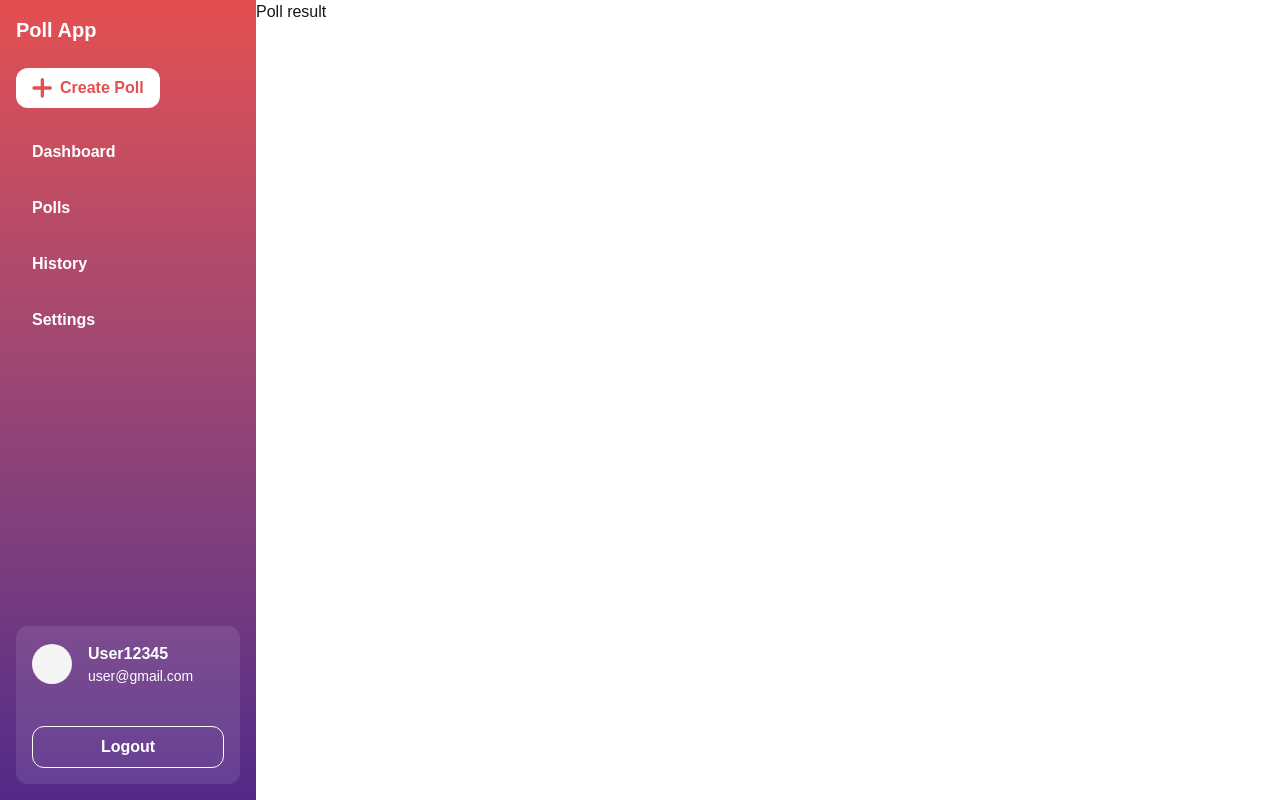
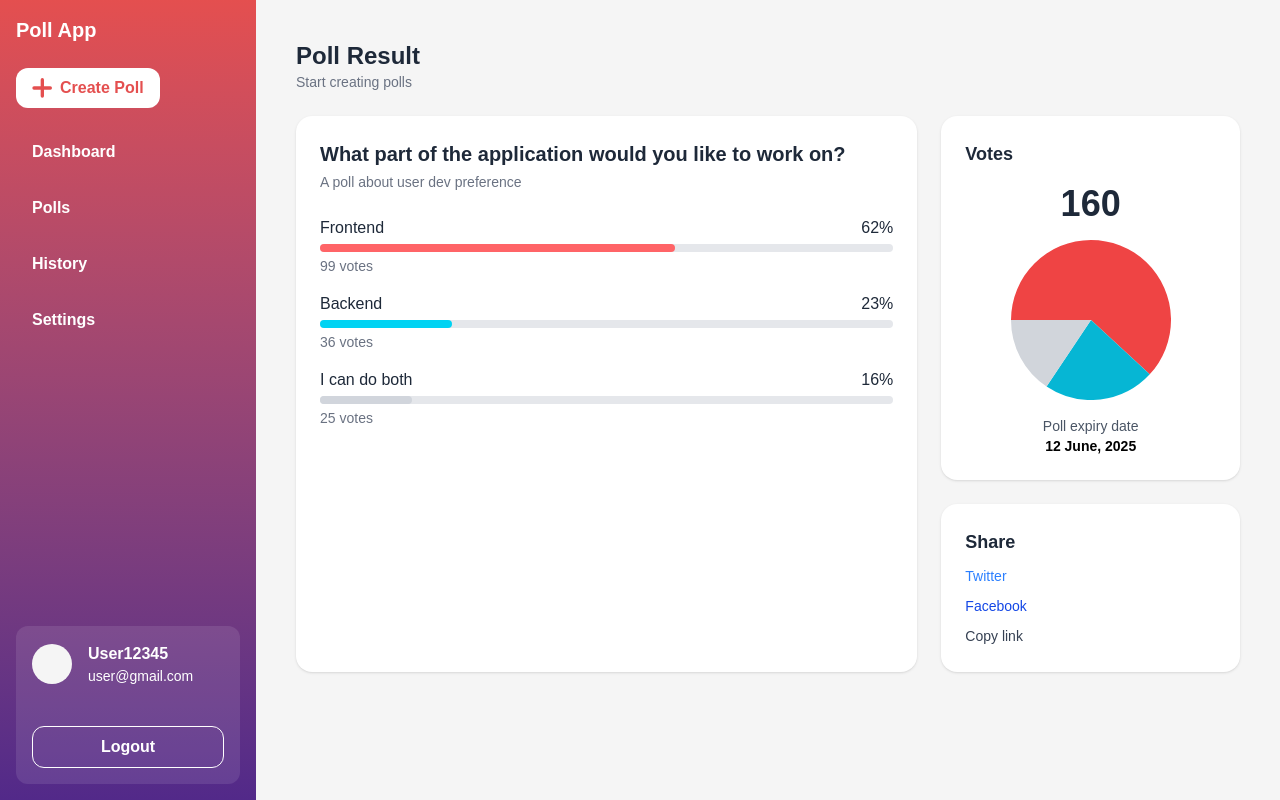
Before and after one commit to freeCodeCamp-2025-Summer-Hackathon/silver-promise, a Next.js app in the folder poll/: page /dashboard/polls/poll-result in a window 1280 px wide. Built offline with nearby package versions, Linux system fonts and the light colour scheme.

Commit message:
feat: static poll results UI page

```diff
--- a/poll/app/dashboard/polls/poll-result/page.tsx
+++ b/poll/app/dashboard/polls/poll-result/page.tsx
@@ -1,3 +1,126 @@
-export default function PollResult() {
-    return <section>Poll result</section>;
+"use client";
+
+
+import { Pie } from "react-chartjs-2";
+import { Chart as ChartJS, ArcElement, Tooltip, Legend } from "chart.js";
+
+
+ChartJS.register(ArcElement, Tooltip, Legend);
+
+
+export default function PollResultPage() {
+  const poll = {
+    question: "What part of the application would you like to work on?",
+    description: "A poll about user dev preference",
+    results: [
+      { id: 1, text: "Frontend", voteCount: 99, color: "bg-red-400" },
+      { id: 2, text: "Backend", voteCount: 36, color: "bg-cyan-400" },
+      { id: 3, text: "I can do both", voteCount: 25, color: "bg-gray-300" },
+    ],
+  };
+
+
+  const totalVotes = poll.results.reduce((sum, r) => sum + r.voteCount, 0);
+
+
+  return (
+    <section className="w-full min-h-screen bg-[#F5F5F5] p-10">
+      <div className="flex flex-col gap-6">
+        <div>
+          <h1 className="text-2xl font-bold text-gray-800">Poll Result</h1>
+          <p className="text-gray-500 text-sm">Start creating polls</p>
+        </div>
+
+
+        <div className="grid grid-cols-1 lg:grid-cols-3 gap-6">
+          {/* LEFT: Poll Summary + Results */}
+          <div className="lg:col-span-2 space-y-6 bg-white rounded-2xl p-6 shadow">
+            <div className="space-y-1">
+              <h2 className="text-xl font-semibold text-gray-800">
+                {poll.question}
+              </h2>
+              <p className="text-sm text-gray-500">{poll.description}</p>
+            </div>
+
+
+            {/* Options */}
+            <div className="space-y-4 mt-4">
+              {poll.results.map((option) => {
+                const percent = totalVotes
+                  ? Math.round((option.voteCount / totalVotes) * 100)
+                  : 0;
+
+
+                return (
+                  <div key={option.id} className="space-y-1">
+                    <div className="flex justify-between font-medium text-gray-800">
+                      <span>{option.text}</span>
+                      <span>{percent}%</span>
+                    </div>
+                    <div className="w-full h-2 bg-gray-200 rounded-full">
+                      <div
+                        className={`h-2 rounded-full ${option.color}`}
+                        style={{ width: `${percent}%` }}
+                      ></div>
+                    </div>
+                    <p className="text-sm text-gray-500">{option.voteCount} votes</p>
+                  </div>
+                );
+              })}
+            </div>
+          </div>
+
+
+          {/* RIGHT: Chart + Meta */}
+          <div className="flex flex-col gap-6">
+            <div className="bg-white p-6 rounded-2xl shadow space-y-4">
+              <h3 className="text-gray-800 font-semibold text-lg">Votes</h3>
+              <div className="text-center">
+                <p className="text-4xl font-bold text-gray-800">{totalVotes}</p>
+              </div>
+              <div className="w-40 mx-auto mt-2">
+                <Pie
+                  data={{
+                    labels: poll.results.map((r) => r.text),
+                    datasets: [
+                      {
+                        data: poll.results.map((r) => r.voteCount),
+                        backgroundColor: ["#ef4444", "#06b6d4", "#d1d5db"],
+                        borderWidth: 0,
+                      },
+                    ],
+                  }}
+                  options={{
+                    plugins: {
+                      legend: { display: false },
+                    },
+                    rotation: -90,
+                    circumference: 360,
+                  }}
+                />
+              </div>
+              <p className="text-sm text-center text-gray-600">
+                Poll expiry date <br />
+                <span className="font-semibold text-black">12 June, 2025</span>
+              </p>
+            </div>
+
+
+            <div className="bg-white p-6 rounded-2xl shadow space-y-2">
+              <h3 className="text-gray-800 font-semibold text-lg">Share</h3>
+              <button className="text-blue-500 text-sm hover:underline w-full text-left">
+                Twitter
+              </button>
+              <button className="text-blue-700 text-sm hover:underline w-full text-left">
+                Facebook
+              </button>
+              <button className="text-gray-700 text-sm hover:underline w-full text-left">
+                Copy link
+              </button>
+            </div>
+          </div>
+        </div>
+      </div>
+    </section>
+  );
 }
--- a/poll/package.json
+++ b/poll/package.json
@@ -13,9 +13,11 @@
     },
     "dependencies": {
         "@prisma/client": "^6.11.1",
+        "chart.js": "^4.5.0",
         "next": "15.3.4",
         "prettier-plugin-tailwindcss": "^0.6.13",
         "react": "^19.0.0",
+        "react-chartjs-2": "^5.3.0",
         "react-dom": "^19.0.0",
         "react-toastify": "^11.0.5"
     },
```
Also changed, not shown: 1 other file (tests, documents, lock files or other folders).
